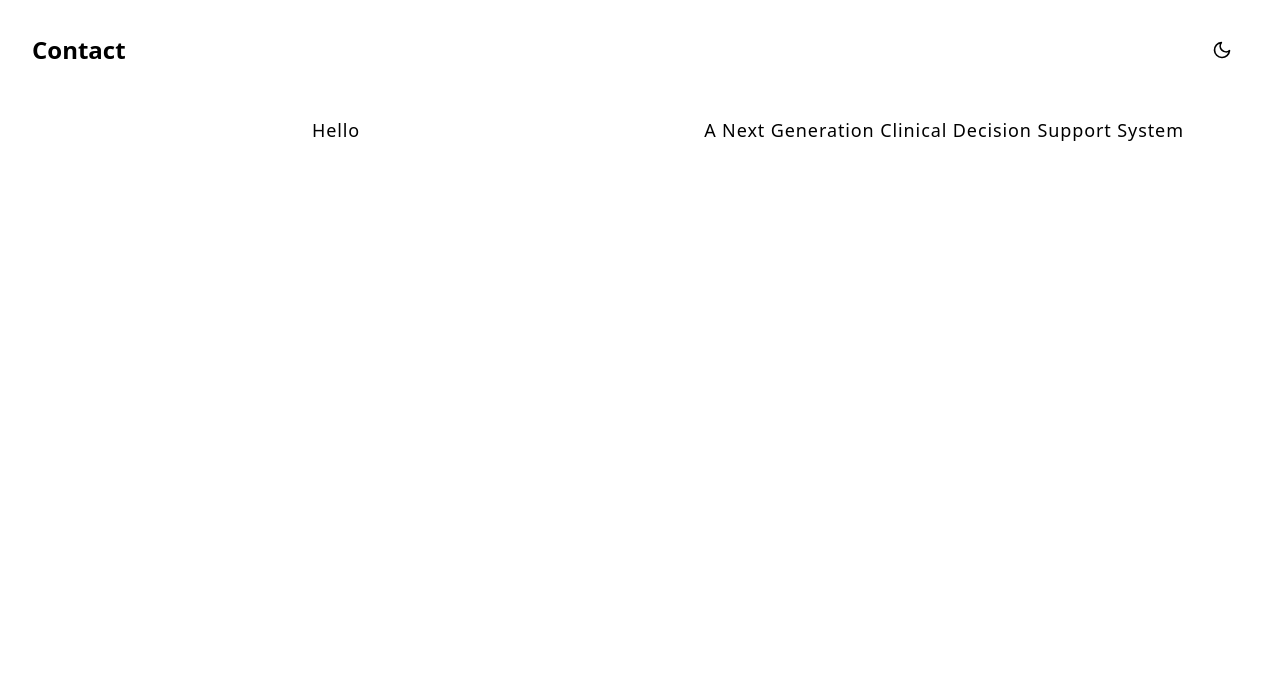
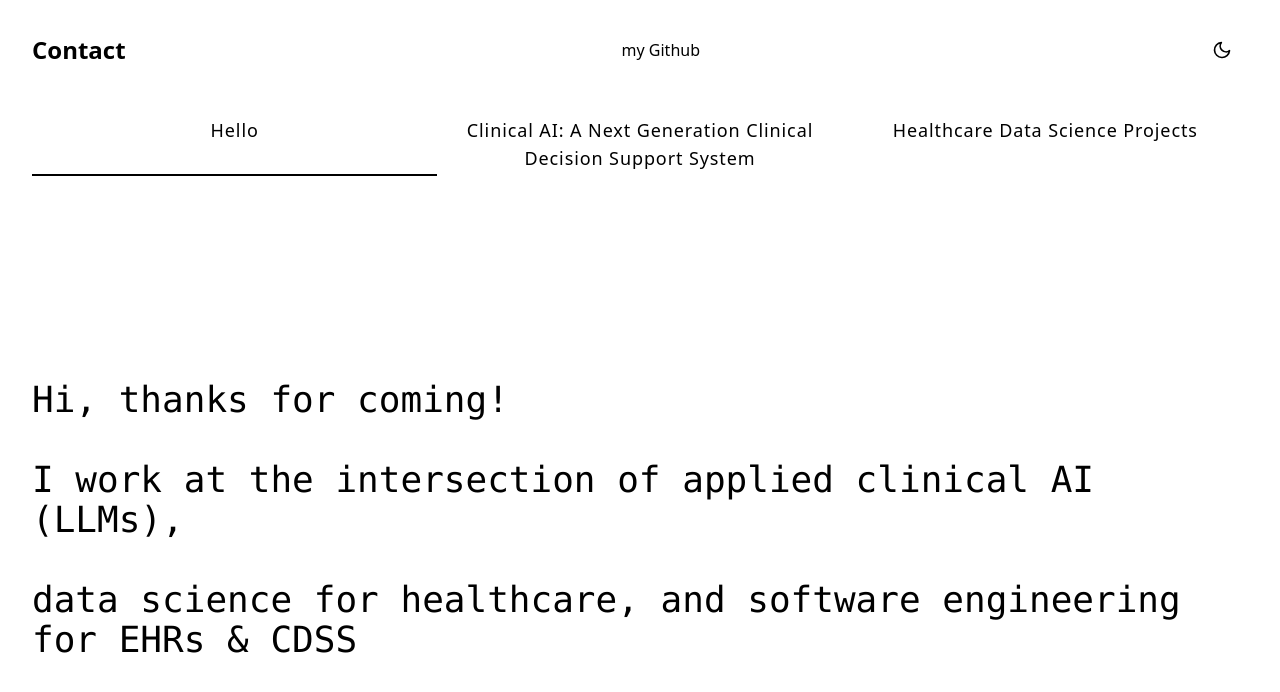
Before and after one commit to cubicle24/guidelines_frontend, a Next.js app: page / in a window 1280 px wide. Shown: the top 692 px of the page. Built offline with nearby package versions, Linux system fonts and the light colour scheme.

Commit message:
Reworded project 1; Project 2 is now dashboards

```diff
--- a/src/app/page.tsx
+++ b/src/app/page.tsx
@@ -29,16 +29,17 @@ export default function Home() {
   // --- State and Data ---
   // const sections: string[] = ['intro', 'project 1', 'project 2', 'project 3', 'project 4', 'project 5'];
   // const sections: string[] = ['Hello', 'project 1: a modern clinical decision support system', 'project 2: a flexible FHIR Transformer'];
-  const sections: string[] = ['Hello', 'A next generation clinical decision support system'];
-  const [activeSection, setActiveSection] = useState<string>('intro');
+  const sections: string[] = ['Hello', 'Clinical AI: A next generation clinical decision support system', 'Healthcare Data Science Projects'];
+  const [activeSection, setActiveSection] = useState<string>('Hello');
   const [theme, setTheme] = useState<'light' | 'dark'>('light');
 
   // --- Components ---
   interface TypingTextProps {
     text: string;
+    className?: string;
   }
 
-  const TypingText = ({ text }: TypingTextProps) => {
+  const TypingText = ({ text, className }: TypingTextProps) => {
     const [displayed, setDisplayed] = useState('');
     useEffect(() => {
       let i = 0;
@@ -49,7 +50,7 @@ export default function Home() {
       }, 33);
       return () => clearInterval(interval);
     }, [text]);
-    return <p className="text-4xl whitespace-pre-line font-mono">{displayed}</p>;
+    return <p className={`text-4xl whitespace-pre-line font-mono ${className || ''}`}>{displayed}</p>; // 3. Apply it
   };
 
   // --- Event Handlers ---
@@ -71,48 +72,69 @@ export default function Home() {
         // Option 1: Inline TypingText
         return (
           <motion.div key={activeSection} {...motionProps}>
-             <TypingText text={`Hi, thanks for coming.\n\nI'd like to give you\n\nthe best reason to hire me, \n\nusing one project.`} />
+             <TypingText text={`Hi, thanks for coming!\n\nI work at the intersection of applied clinical AI (LLMs),\n
+              data science for healthcare, and software engineering for EHRs & CDSS.\n
+              I am an MD with additional training in clinical informatics\n\n and public health. \n\nPlease kindly explore the projects I have built that highlight\n
+               my interests and skillset.\n\n\n If you like what you see, please feel free to contact me!`} />
           </motion.div>
         );
         // Option 2: Use a dedicated IntroSection component
         // return <motion.div {...motionProps}><IntroSection /></motion.div>;
 
-      case 'A next generation clinical decision support system':
+      case 'Clinical AI: A next generation clinical decision support system':
         // Option 1: Use specific component
         // return <motion.div {...motionProps}><Project1Details data={projectData[activeSection]} /></motion.div>;
         // Option 2: Use generic Project component if structure is the same
          return (
             <motion.div key={activeSection} {...motionProps}>
-                <TypingText text={`The Top Reason: LLMs are the future of healthcare.  I am already there.\n\n
-                Problem: Preventive screening for disease is still the most clinically \nand cost effective medical care we have.
-                Health plans know this, so doctors are rewarded or penalized based on\n their medical screening practices. However, there are more than\n 97 different and ever-changing screening guidelines.
-                It is unrealistic to expect doctors to remember all of them.  Rules-based\n reminder systems can not capture the entire range of clinical possibilities.\n\n
+                <TypingText className="text-blue-500 text-center" text={`LLMs are the future of healthcare.  I am already there.`} />
+                <div className="text-2xl mt-10">Problem: Preventive screening for disease is still the most clinically and cost effective medical care we have.
+                Health plans know this, so doctors are rewarded or penalized based on<br/> their medical screening practices. However, there are more than 97 different, frequently changing screening guidelines.
+                It is unrealistic to expect doctors<br /> to remember all of them.  Rules-based reminder systems can not capture the full range of clinical possibilities.</div>
+
+                <div className="text-2xl mt-10">
                 Solution: I built a retrieval augmented generation (RAG) system that takes
-                 a patient note and generates a personalized, ranked list of the most appropriate\n screening guidelines, automatically.  This improves a doctor's\n performance, routes appropriate care to the patient, and saves\n the health system money. Everyone wins.\n\n
-                  Tech stack: Langchain for the RAG, using Gemini 2.5 Flash. \nFrontend: React/Next.js. Backend: Python FastAPI\n`} />
+                 a patient note and generates a personalized, ranked list of the most appropriate screening guidelines, automatically.<br />This makes for better doctors, healthier patients, and more efficient care. Everyone wins.
+                 </div>
+
+                 <div className="text-2xl mt-10" >
+                  Tech stack: Langchain for the RAG, using Gemini 2.5 Flash. Frontend: React/Next.js. Backend: Python FastAPI</div>
 
                 <ScreeningGuidelines />
 
              </motion.div>
          );
 
-      case 'project 2: a flexible FHIR Transformer':
+      case 'Healthcare Data Science Projects':
         // Example with a different specific component (if needed)
         // return <motion.div {...motionProps}><Project2Details details={projectData[activeSection]} /></motion.div>;
          return (
           <motion.div key={activeSection} {...motionProps}>
-            <TypingText text={`Reason 2: Data is the currency of healthcare.  I can make it flow.`} />
-             <FHIRTransformer />
+            <TypingText className="text-blue-500" text={`Data holds hidden treasure.  I can help find it.`}/>
+
+            <div className="text-xl mt-10 text-center italics">Please click on a dashboard to view it (sorry, it will take 60 seconds to load due to streamlit spinning down servers every few hours)</div>
+            <div className="text-2xl mt-10 text-center"><a href="https://mipsdashboard.streamlit.app/">Merit-based Incentive Payment System (MIPS) Dashboard</a></div>
+            <div className="text-2xl mt-4 text-center"><a href="https://opioidprescriptions.streamlit.app">Opioid Prescribing Patterns Dashboard</a></div>
 
           </motion.div>
          );
+
+      // case 'project 2: Interact FHIR Transformer':
+      //   // Example with a different specific component (if needed)
+      //   // return <motion.div {...motionProps}><Project2Details details={projectData[activeSection]} /></motion.div>;
+      //    return (
+      //     <motion.div key={activeSection} {...motionProps}>
+      //       <TypingText text={`Reason 2: Data is the currency of healthcare.  I can make it flow.`} />
+      //        <FHIRTransformer />
+
+      //     </motion.div>
+      //    );
 
       // Add cases for project 3, 4, 5, using specific or generic components as needed
       case 'project 3':
         return (
           <motion.div key={activeSection} {...motionProps}>
-            <TypingText text={`Reason 3: Data holds silent secrets.  I can make it speak.`} />
-             <FHIRTransformer />
+            <TypingText text={`Reason 3: Data holds secrets.  I can make it speak.`} />
 
           </motion.div>
         );
@@ -146,6 +168,7 @@ export default function Home() {
     }`}>
       <header className="flex justify-between items-center mb-12">
         <h1 className="text-2xl font-bold"><a href="mailto:richardlu@alum.mit.edu">Contact</a></h1>
+        <a href="https://github.com/cubicle24">my Github</a>
         <button
           className="py-2 px-4 cursor-pointer"
           onClick={toggleTheme}
```
